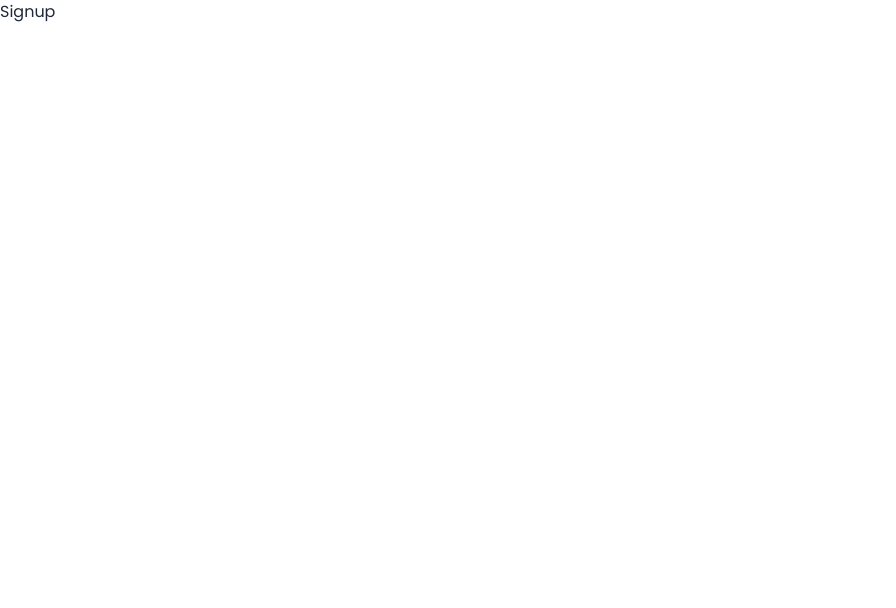
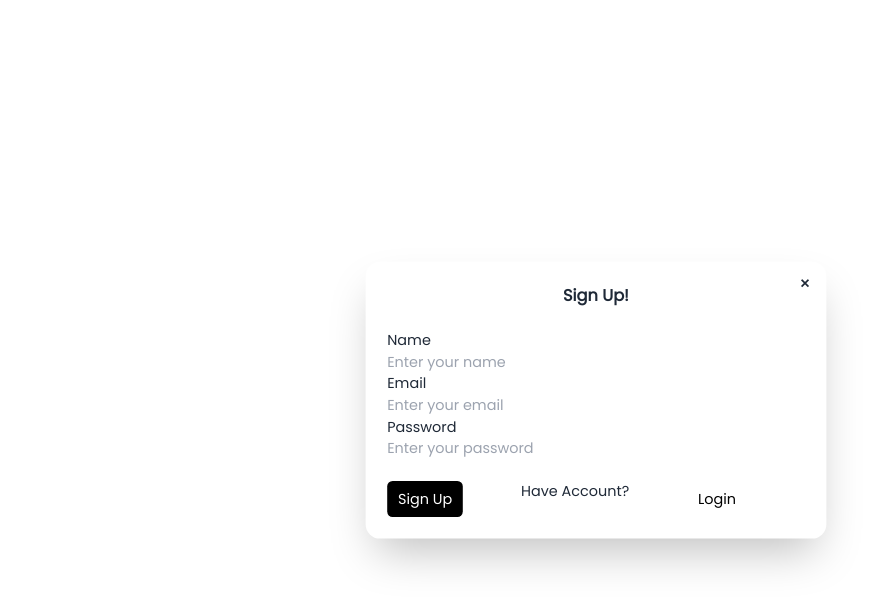
Before and after one commit to imrankabir02/book-store-MERN, a React (Vite) app in the folder Frontend/: page /signup in a window 1280 px wide. Shown: the top 608 px of the page, without its empty margins (0-896 px from the left). Built offline with nearby package versions, Linux system fonts and the light colour scheme.

Commit message:
code updated

```diff
--- a/Frontend/package.json
+++ b/Frontend/package.json
@@ -12,6 +12,7 @@
   "dependencies": {
     "react": "^18.3.1",
     "react-dom": "^18.3.1",
+    "react-hook-form": "^7.53.1",
     "react-icons": "^5.3.0",
     "react-router-dom": "^6.27.0",
     "react-slick": "^0.30.2",
--- a/Frontend/src/components/Login.jsx
+++ b/Frontend/src/components/Login.jsx
@@ -1,39 +1,54 @@
 import React, { useState } from 'react'
+import { Link } from 'react-router-dom';
+import { useForm } from "react-hook-form";
 
 export default function Login() {
-    const [isCancelled, setIsCancelled] = useState(false);
+    const {
+        register,
+        handleSubmit,
+        formState: { errors }
+    } = useForm();
+    const onSubmit = data => console.log(data);
 
-    const handleCancel = () => {
-        setIsCancelled(true);
-    }
+    // console.log(watch("example"));
     return (
         <>
             <div>
 
                 <dialog id="my_modal_3" className="modal">
                     <div className="modal-box">
-                        <form method="dialog">
+                        <form onSubmit={handleSubmit(onSubmit)} method="dialog">
                             {/* if there is a button in form, it will close the modal */}
-                            <button className="absolute btn btn-sm btn-circle btn-ghost right-2 top-2">✕</button>
-                        </form>
+                            <Link to="/"
+                                className="absolute btn btn-sm btn-circle btn-ghost right-2 top-2"
+                                onClick={() =>
+                                    document.getElementById("my_modal_3").close()
+                                }
+                            >✕</Link>
+
                             <h3 className="text-lg font-bold">Login!</h3>
                             <br />
                             <div>
                                 <span>Email</span>
                                 <br />
-                            <input type="email" placeholder='Enter your email' className=""/>
+                                <input type="email" placeholder='Enter your email' className=""
+                                    {...register("email", { required: true })} />
+                                {errors.email && <span>This field is required</span>}
                             </div>
                             <div>
                                 <span>Password</span>
                                 <br />
-                            <input type="password" placeholder='Enter your password'/>
+                                <input type="password" placeholder='Enter your password'
+                                    {...register("password", { required: true })} />
+                                {errors.password && <span>This field is required</span>}
                             </div>
                             <br />
                             <div className='flex justify-between'>
                                 <button className="px-3 py-2 text-white duration-300 bg-black rounded-md cursor-pointer hover:bg-slate-800">Login</button>
                                 <span>Not registered?</span>
-                            <button className="px-3 py-2 text-white duration-300 bg-black rounded-md cursor-pointer hover:bg-slate-800">SignUp</button>
+                                <Link to="/signup" className="px-3 py-2 text-black duration-300 rounded-md cursor-pointer">SignUp</Link>
                             </div>
+                        </form>
                     </div>
                 </dialog>
             </div>
--- a/Frontend/src/components/Signup.jsx
+++ b/Frontend/src/components/Signup.jsx
@@ -1,10 +1,67 @@
 import React from 'react'
+import { Link } from 'react-router-dom'
+import Login from './Login'
+import { useForm } from 'react-hook-form'
 
 export default function Signup() {
+    const {
+        register,
+        handleSubmit,
+        formState: { errors }
+    } = useForm();
+    const onSubmit = data => console.log(data);
     return (
         <>
-            <div>
-                Signup
+            <div className="flex items-center justify-center h-screen">
+                <div className="w-[600px] h-[400]">
+                    <div className="modal-box">
+                        <form onSubmit={handleSubmit(onSubmit)} method="dialog">
+                            {/* if there is a button in form, it will close the modal */}
+                            <Link to="/" className="absolute btn btn-sm btn-circle btn-ghost right-2 top-2">✕</Link>
+                            <h3 className="flex justify-center text-lg font-bold">Sign Up!</h3>
+                            <br />
+                            <div>
+                                <span>Name</span>
+                                <br />
+                                <input type="text" placeholder='Enter your name' className=""
+                                    {...register("name", { required: true })} />
+                                    <br />
+                                {errors.name && <span>Name is required</span>}
+                            </div>
+                            <div>
+                                <span>Email</span>
+                                <br />
+                                <input type="email" placeholder='Enter your email'
+                                className=""
+                                {...register("email", { required: true })} />
+                                <br />
+                                {errors.email && <span>Email is required</span>}
+                            </div>
+                            <div>
+                                <span>Password</span>
+                                <br />
+                                <input type="password" placeholder='Enter your password'
+                                {...register("password", { required: true })} />
+                                <br />
+                                {errors.password && <span>Password is required</span>}
+                            </div>
+                            <br />
+                            <div className='flex justify-between'>
+                                <button className="px-3 py-2 text-white duration-300 bg-black rounded-md cursor-pointer hover:bg-slate-800">Sign Up</button>
+                                <span>Have Account?</span>
+                                <button to="/"
+                                    className="px-3 py-2 text-black duration-300 rounded-md cursor-pointer"
+                                    onClick={() =>
+                                        document.getElementById("my_modal_3").showModal()
+                                    }
+                                >
+                                    Login
+                                </button>
+                                <Login />
+                            </div>
+                        </form>
+                    </div>
+                </div>
             </div>
         </>
     )
```
Also changed, not shown: 1 other file (tests, documents, lock files or other folders). Lines whose indentation alone changed are shown as unchanged.
